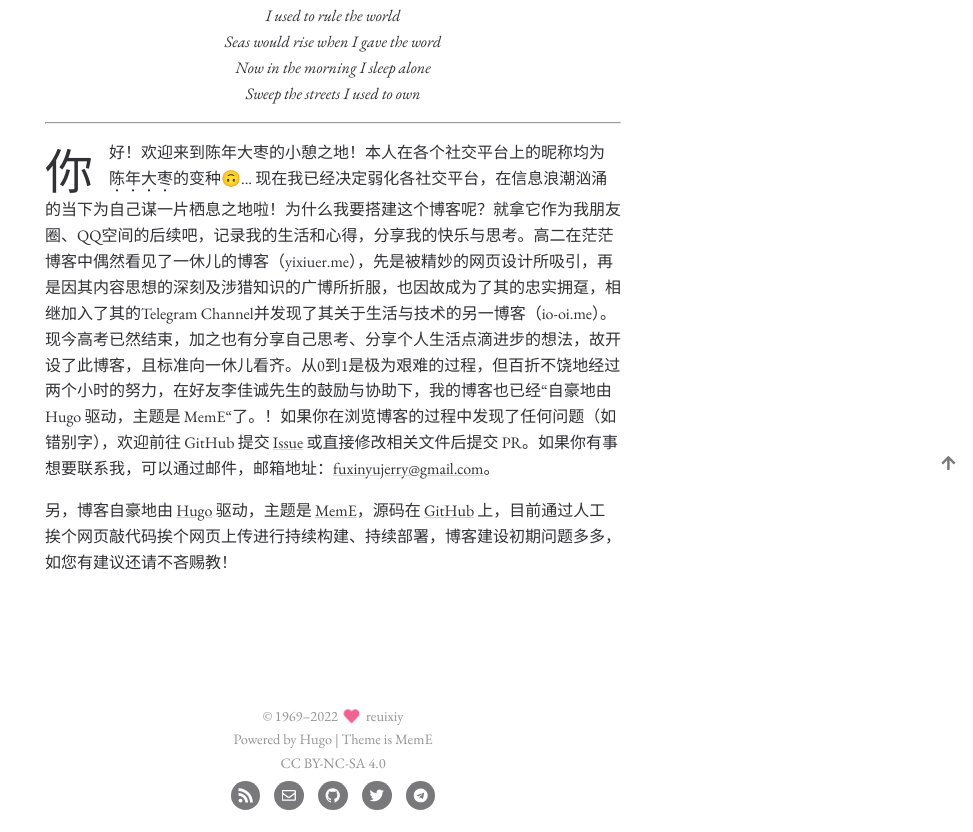
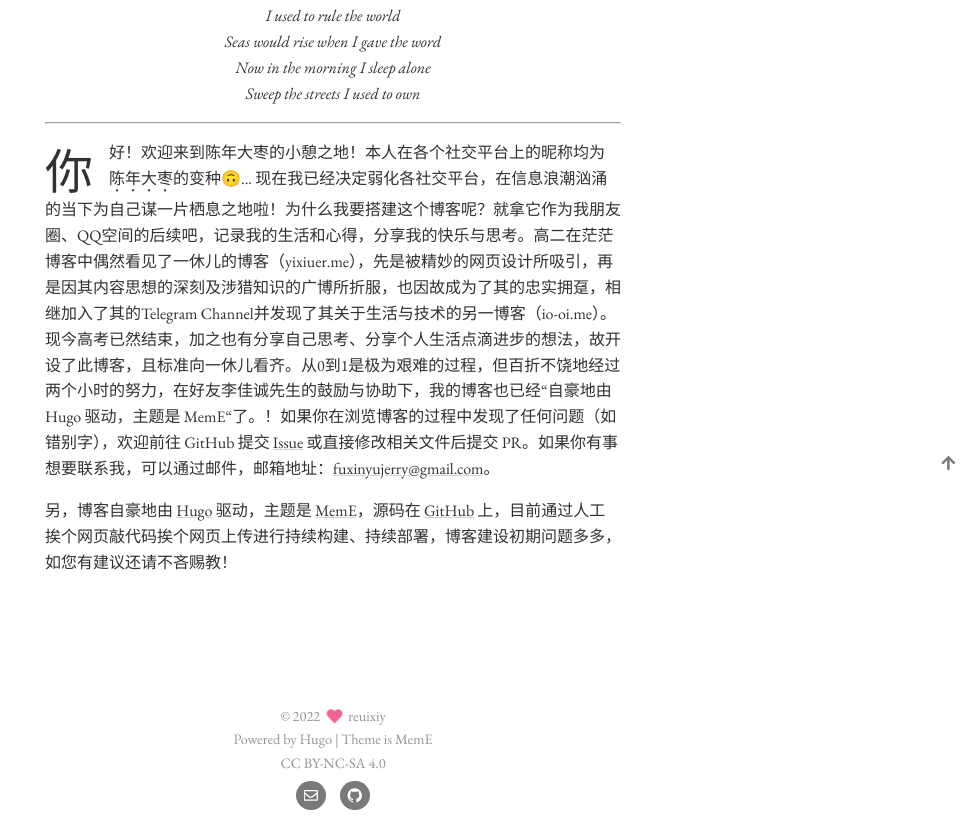
Before and after one commit to ShelldaJo/shelldajo.github.io, a plain HTML site: page about/index.html in a window 1280 px wide. Shown: the part 368-1200 px from the top of the page, without its empty margins (307-1280 px from the left). Drawn offline with nearby package versions, Linux system fonts and the light colour scheme; some packages are replaced by stand-ins of ours; a script that the page names is missing.

Commit message:
Update index.html

```diff
--- a/about/index.html
+++ b/about/index.html
@@ -80,11 +80,6 @@
 </script>
 
 
-
-<meta name="twitter:card" content="summary" />
-
-<meta name="twitter:site" content="@reuixiy" />
-<meta name="twitter:creator" content="@reuixiy" />
 
 
 
@@ -228,20 +223,15 @@
 
     <footer id="footer" class="footer">
         <div class="footer-inner">
-            <div class="site-info">©&nbsp;1969–2022&nbsp;<svg xmlns="http://www.w3.org/2000/svg" viewBox="0 0 512 512" class="icon footer-icon"><path d="M462.3 62.6C407.5 15.9 326 24.3 275.7 76.2L256 96.5l-19.7-20.3C186.1 24.3 104.5 15.9 49.7 62.6c-62.8 53.6-66.1 149.8-9.9 207.9l193.5 199.8c12.5 12.9 32.8 12.9 45.3 0l193.5-199.8c56.3-58.1 53-154.3-9.8-207.9z"/></svg>&nbsp;reuixiy</div><div class="powered-by">Powered by <a href="https://github.com/gohugoio/hugo" target="_blank" rel="noopener">Hugo</a> | Theme is <a href="https://github.com/reuixiy/hugo-theme-meme" target="_blank" rel="noopener">MemE</a></div><div class="site-copyright"><a href="https://creativecommons.org/licenses/by-nc-sa/4.0/deed.zh" target="_blank" rel="noopener">CC BY-NC-SA 4.0</a></div>
+            <div class="site-info">©&nbsp;2022&nbsp;<svg xmlns="http://www.w3.org/2000/svg" viewBox="0 0 512 512" class="icon footer-icon"><path d="M462.3 62.6C407.5 15.9 326 24.3 275.7 76.2L256 96.5l-19.7-20.3C186.1 24.3 104.5 15.9 49.7 62.6c-62.8 53.6-66.1 149.8-9.9 207.9l193.5 199.8c12.5 12.9 32.8 12.9 45.3 0l193.5-199.8c56.3-58.1 53-154.3-9.8-207.9z"/></svg>&nbsp;reuixiy</div><div class="powered-by">Powered by <a href="https://github.com/gohugoio/hugo" target="_blank" rel="noopener">Hugo</a> | Theme is <a href="https://github.com/reuixiy/hugo-theme-meme" target="_blank" rel="noopener">MemE</a></div><div class="site-copyright"><a href="https://creativecommons.org/licenses/by-nc-sa/4.0/deed.zh" target="_blank" rel="noopener">CC BY-NC-SA 4.0</a></div>
 
 
 
-        <ul class="socials"><li class="socials-item">
-                    <a href="/rss.xml" target="_blank" rel="external noopener" title="RSS"><svg xmlns="http://www.w3.org/2000/svg" viewBox="0 0 24 24" class="icon social-icon"><path d="M19.199 24C19.199 13.467 10.533 4.8 0 4.8V0c13.165 0 24 10.835 24 24h-4.801zM3.291 17.415c1.814 0 3.293 1.479 3.293 3.295 0 1.813-1.485 3.29-3.301 3.29C1.47 24 0 22.526 0 20.71s1.475-3.294 3.291-3.295zM15.909 24h-4.665c0-6.169-5.075-11.245-11.244-11.245V8.09c8.727 0 15.909 7.184 15.909 15.91z"/></svg></a>
+
+        <ul class="socials"><li class="socials-item"
+                    <a href="mailto:fuxinyujerry@gmail.com" target="_blank" rel="external noopener" title="Email"><svg xmlns="http://www.w3.org/2000/svg" viewBox="0 0 512 512" class="icon social-icon"><path d="M464 64H48C21.49 64 0 85.49 0 112v288c0 26.51 21.49 48 48 48h416c26.51 0 48-21.49 48-48V112c0-26.51-21.49-48-48-48zm0 48v40.805c-22.422 18.259-58.168 46.651-134.587 106.49-16.841 13.247-50.201 45.072-73.413 44.701-23.208.375-56.579-31.459-73.413-44.701C106.18 199.465 70.425 171.067 48 152.805V112h416zM48 400V214.398c22.914 18.251 55.409 43.862 104.938 82.646 21.857 17.205 60.134 55.186 103.062 54.955 42.717.231 80.509-37.199 103.053-54.947 49.528-38.783 82.032-64.401 104.947-82.653V400H48z"/></svg></a>
                 </li><li class="socials-item">
-                    <a href="mailto:reuixiy@gmail.com" target="_blank" rel="external noopener" title="Email"><svg xmlns="http://www.w3.org/2000/svg" viewBox="0 0 512 512" class="icon social-icon"><path d="M464 64H48C21.49 64 0 85.49 0 112v288c0 26.51 21.49 48 48 48h416c26.51 0 48-21.49 48-48V112c0-26.51-21.49-48-48-48zm0 48v40.805c-22.422 18.259-58.168 46.651-134.587 106.49-16.841 13.247-50.201 45.072-73.413 44.701-23.208.375-56.579-31.459-73.413-44.701C106.18 199.465 70.425 171.067 48 152.805V112h416zM48 400V214.398c22.914 18.251 55.409 43.862 104.938 82.646 21.857 17.205 60.134 55.186 103.062 54.955 42.717.231 80.509-37.199 103.053-54.947 49.528-38.783 82.032-64.401 104.947-82.653V400H48z"/></svg></a>
-                </li><li class="socials-item">
-                    <a href="https://github.com/reuixiy" target="_blank" rel="external noopener" title="GitHub"><svg xmlns="http://www.w3.org/2000/svg" viewBox="0 0 24 24" class="icon social-icon"><path d="M12 .297c-6.63 0-12 5.373-12 12 0 5.303 3.438 9.8 8.205 11.385.6.113.82-.258.82-.577 0-.285-.01-1.04-.015-2.04-3.338.724-4.042-1.61-4.042-1.61C4.422 18.07 3.633 17.7 3.633 17.7c-1.087-.744.084-.729.084-.729 1.205.084 1.838 1.236 1.838 1.236 1.07 1.835 2.809 1.305 3.495.998.108-.776.417-1.305.76-1.605-2.665-.3-5.466-1.332-5.466-5.93 0-1.31.465-2.38 1.235-3.22-.135-.303-.54-1.523.105-3.176 0 0 1.005-.322 3.3 1.23.96-.267 1.98-.399 3-.405 1.02.006 2.04.138 3 .405 2.28-1.552 3.285-1.23 3.285-1.23.645 1.653.24 2.873.12 3.176.765.84 1.23 1.91 1.23 3.22 0 4.61-2.805 5.625-5.475 5.92.42.36.81 1.096.81 2.22 0 1.606-.015 2.896-.015 3.286 0 .315.21.69.825.57C20.565 22.092 24 17.592 24 12.297c0-6.627-5.373-12-12-12"/></svg></a>
-                </li><li class="socials-item">
-                    <a href="https://twitter.com/reuixiy" target="_blank" rel="external noopener" title="Twitter"><svg xmlns="http://www.w3.org/2000/svg" viewBox="0 0 512 512" class="icon social-icon"><path d="M459.37 151.716c.325 4.548.325 9.097.325 13.645 0 138.72-105.583 298.558-298.558 298.558-59.452 0-114.68-17.219-161.137-47.106 8.447.974 16.568 1.299 25.34 1.299 49.055 0 94.213-16.568 130.274-44.832-46.132-.975-84.792-31.188-98.112-72.772 6.498.974 12.995 1.624 19.818 1.624 9.421 0 18.843-1.3 27.614-3.573-48.081-9.747-84.143-51.98-84.143-102.985v-1.299c13.969 7.797 30.214 12.67 47.431 13.319-28.264-18.843-46.781-51.005-46.781-87.391 0-19.492 5.197-37.36 14.294-52.954 51.655 63.675 129.3 105.258 216.365 109.807-1.624-7.797-2.599-15.918-2.599-24.04 0-57.828 46.782-104.934 104.934-104.934 30.213 0 57.502 12.67 76.67 33.137 23.715-4.548 46.456-13.32 66.599-25.34-7.798 24.366-24.366 44.833-46.132 57.827 21.117-2.273 41.584-8.122 60.426-16.243-14.292 20.791-32.161 39.308-52.628 54.253z"/></svg></a>
-                </li><li class="socials-item">
-                    <a href="https://t.me/yixiuer" target="_blank" rel="external noopener" title="Telegram"><svg xmlns="http://www.w3.org/2000/svg" viewBox="0 0 496 512" class="icon social-icon"><path d="M248 8C111 8 0 119 0 256s111 248 248 248 248-111 248-248S385 8 248 8zm121.8 169.9l-40.7 191.8c-3 13.6-11.1 16.9-22.4 10.5l-62-45.7-29.9 28.8c-3.3 3.3-6.1 6.1-12.5 6.1l4.4-63.1 114.9-103.8c5-4.4-1.1-6.9-7.7-2.5l-142 89.4-61.2-19.1c-13.3-4.2-13.6-13.3 2.8-19.7l239.1-92.2c11.1-4 20.8 2.7 17.2 19.5z"/></svg></a>
+                    <a href="https://github.com/shelldajo" target="_blank" rel="external noopener" title="GitHub"><svg xmlns="http://www.w3.org/2000/svg" viewBox="0 0 24 24" class="icon social-icon"><path d="M12 .297c-6.63 0-12 5.373-12 12 0 5.303 3.438 9.8 8.205 11.385.6.113.82-.258.82-.577 0-.285-.01-1.04-.015-2.04-3.338.724-4.042-1.61-4.042-1.61C4.422 18.07 3.633 17.7 3.633 17.7c-1.087-.744.084-.729.084-.729 1.205.084 1.838 1.236 1.838 1.236 1.07 1.835 2.809 1.305 3.495.998.108-.776.417-1.305.76-1.605-2.665-.3-5.466-1.332-5.466-5.93 0-1.31.465-2.38 1.235-3.22-.135-.303-.54-1.523.105-3.176 0 0 1.005-.322 3.3 1.23.96-.267 1.98-.399 3-.405 1.02.006 2.04.138 3 .405 2.28-1.552 3.285-1.23 3.285-1.23.645 1.653.24 2.873.12 3.176.765.84 1.23 1.91 1.23 3.22 0 4.61-2.805 5.625-5.475 5.92.42.36.81 1.096.81 2.22 0 1.606-.015 2.896-.015 3.286 0 .315.21.69.825.57C20.565 22.092 24 17.592 24 12.297c0-6.627-5.373-12-12-12"/></svg></a>
                 </li></ul>
 
 
```
